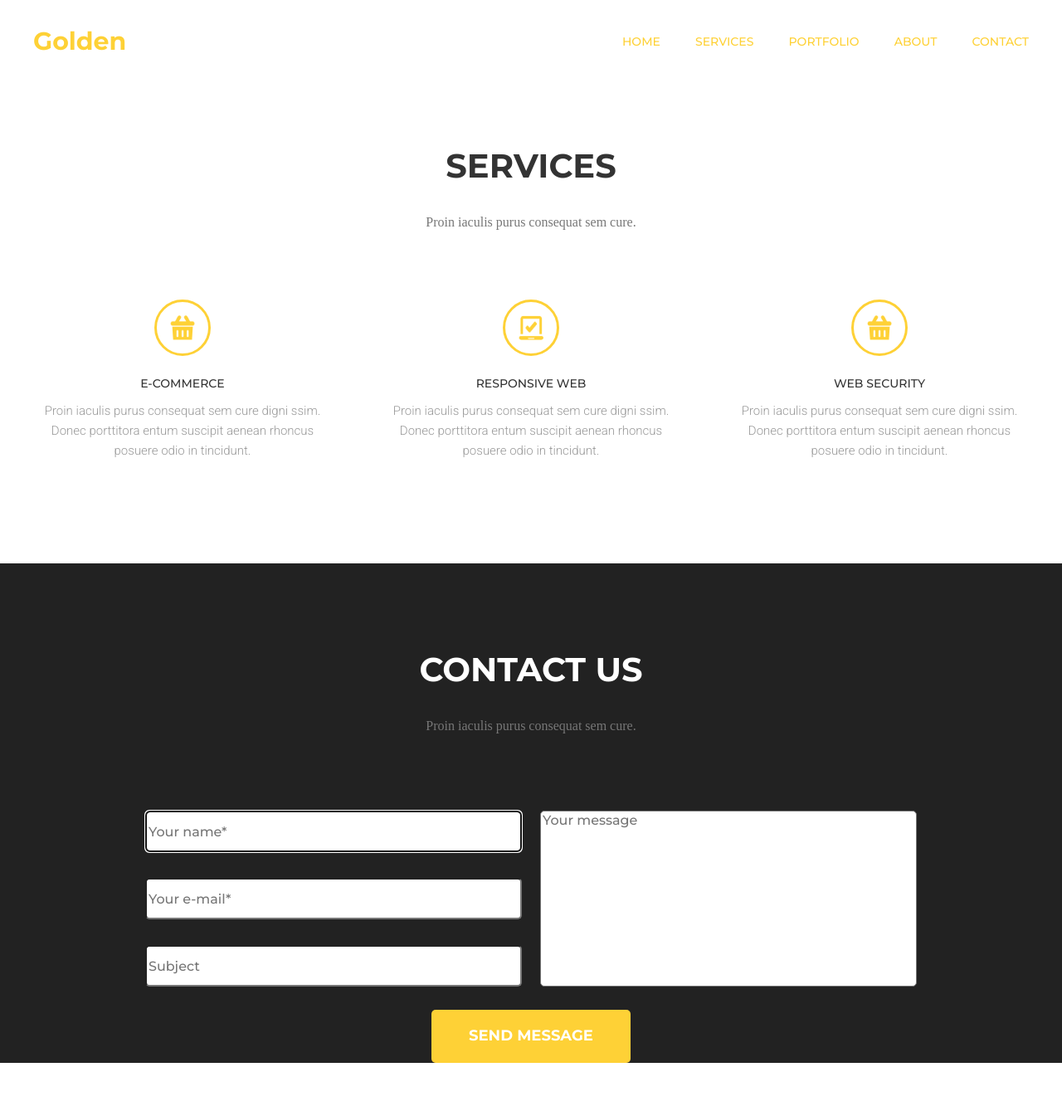
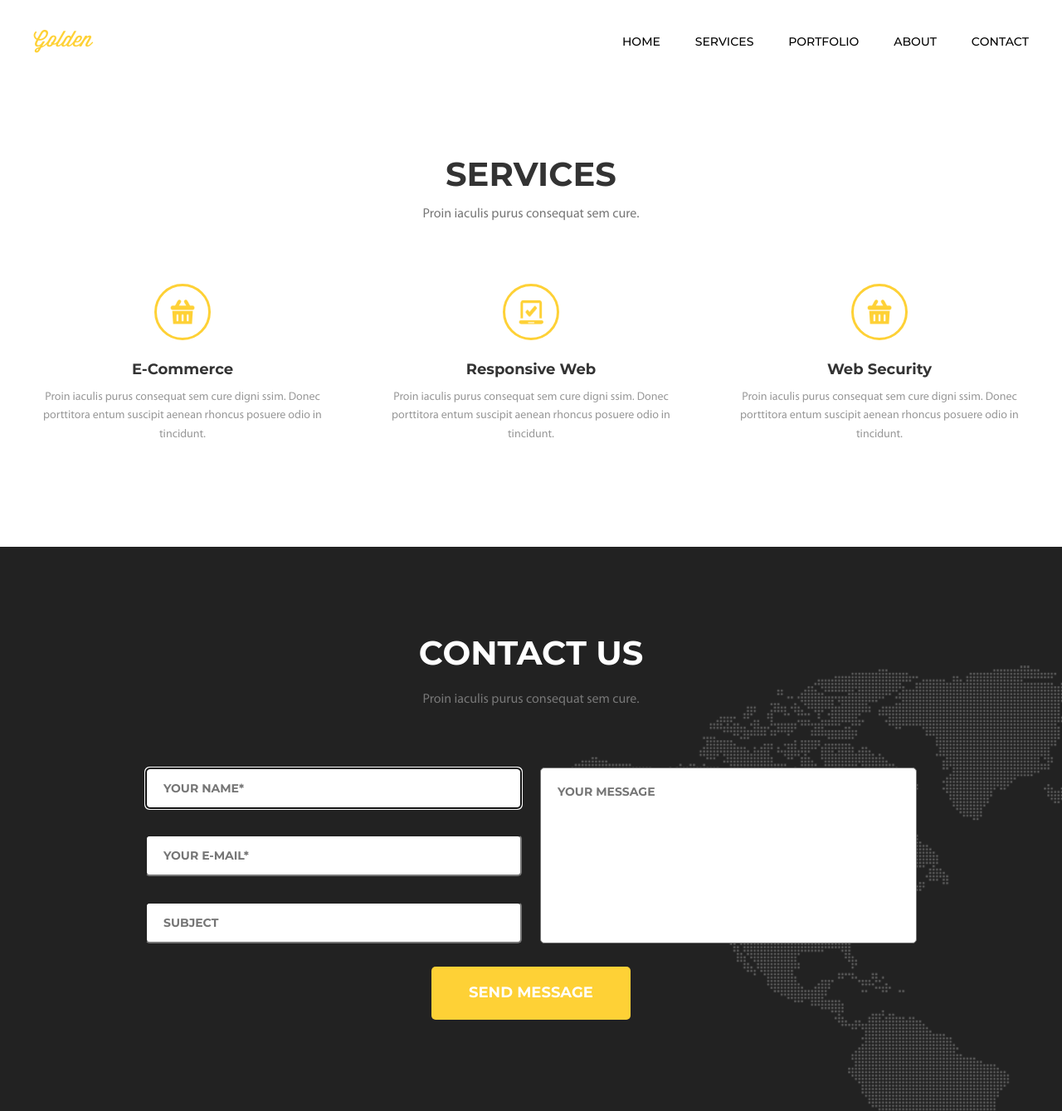
Before and after one commit to yatsinoa/Homeworks, a plain HTML site: page Homework 7/index.html in a window 1280 px wide. Shown: the whole page at 83% size. Before the commit the page ends 1281 px from the top, so only its background shows below. Drawn offline with nearby package versions, Linux system fonts and the light colour scheme.

Commit message:
7 homework

```diff
--- a/Homework 7/css/styles.css
+++ b/Homework 7/css/styles.css
@@ -1,3 +1,28 @@
+@font-face {
+    font-family: 'Wisdom Script Regular';
+    font-style: normal;
+    font-weight: normal;
+    src: local('Wisdom Script Regular'), url('../fonts/Wisdom_Script_AJ.woff') format('woff');
+    }
+@font-face {
+    font-family: 'Montserrat Medium';
+    font-style: normal;
+    font-weight: normal;
+    src: local('Montserrat Medium'), url('../fonts/Montserrat-Medium.woff') format('woff');
+    }
+@font-face {
+    font-family: 'Montserrat Bold';
+    font-style: normal;
+    font-weight: normal;
+    src: local('Montserrat Bold'), url('../fonts/Montserrat-Bold.woff') format('woff');
+    }
+@font-face {
+    font-family: 'Myriad Pro Regular';
+    font-style: normal;
+    font-weight: normal;
+    src: local('Myriad Pro Regular'), url('../fonts/MYRIADPRO-REGULAR.woff') format('woff');
+    }
+
 html {
     box-sizing: border-box;
 }
@@ -7,7 +32,7 @@ html {
 }
 
 body {
-    font-family: 'Montserrat', sans-serif;
+    font-family: 'Montserrat Medium', sans-serif;
     margin: 0;
 }
 
@@ -30,10 +55,10 @@ img {
     margin: 0 auto;
 }
 .site-logo p {
-    font-size: 30px;
-    font-family: "Montserrat";
+    font-size: 26px;
+    font-family: "Wisdom Script Regular";
     color: #fed136;
-    font-weight: bold;
+    font-weight: normal;
     line-height: 1;
 }
 
@@ -51,16 +76,16 @@ img {
 .navigation-list a {
     text-decoration: none;
     font-size: 14px;
-    font-family: "Montserrat";
-    color:#fed136;
+    font-family: "Montserrat Medium";
+    color: black;
     text-transform: uppercase;
     line-height: 1.2;
     text-align: center;
+    transition: 0,5s;
 }
 
 .navigation-list a:hover {
     color: #fed136;
-    border-bottom: 2px solid #f38181;
 }
 .services-main{
     display: flex;
@@ -68,28 +93,28 @@ img {
     width: 100%;
     align-items: baseline;
     margin: 0 auto;
-    margin-top: 80px;
+    margin-top: 90px;
+    margin-bottom: 76px;
 }
 
 .services-banner-header{
     font-size: 40px;
-    font-family: "Montserrat";
+    font-family: "Montserrat Bold";
     color: rgb(51, 51, 51);
     font-weight: bold;
     text-transform: uppercase;
     line-height: 1;
     text-align: center;
     margin: 0 auto;
-    margin-bottom: 40px;
+    margin-bottom: 20px;
 }
 .services-banner-description {
     font-size: 16px;
-    font-family: "DroidSerif";
+    font-family: "Myriad Pro Regular";
     color: rgb(119, 119, 119);
     line-height: 1;
     text-align: center;
     margin: 0 auto;
-    margin-bottom: 20px;
 }
 
 .services-provided {
@@ -101,10 +126,6 @@ img {
     flex-direction: row;
     flex-wrap: wrap;
     justify-content: space-between;
-}
-.services-provided li:nth-child(-n+3) {
-    margin-top: 65px;
-
 }
 .service-item {
     width: 30%;
@@ -134,27 +155,28 @@ img {
 
 }
 .service-item-description p {
-    font-size: 14px;
-    font-family: "Montserrat";
+    font-size: 18px;
+    font-family: "Montserrat Bold";
     color: rgb(51, 51, 51);
-    text-transform: uppercase;
     line-height: 1;
     margin: 0;
     margin-top: 26px;
     text-align: center;
 }
 .service-item-description article {
-    font-size: 15px;
-    font-family: "Roboto";
+    font-size: 14px;
+    font-family: "Myriad Pro Regular";
     color: rgb(153, 153, 153);
     line-height: 1.6;
     margin-top: 14px;
     text-align: center;
-
 }
 .contact-us-form-container {
-    background-color: #222222;
-    background-image: url(img/Map_Image.png);
+    background: url(../img/Map_Image.png), #222222;
+    background-position: bottom right;
+    background-repeat: no-repeat;
+    object-fit: cover;
+
 }
 .contact-us-banner{
     display: flex;
@@ -167,23 +189,22 @@ img {
 
 .contact-us-header{
     font-size: 40px;
-    font-family: "Montserrat";
+    font-family: "Montserrat Bold";
     color:rgb(255, 255, 255);
     font-weight: bold;
     text-transform: uppercase;
     line-height: 1;
     text-align: center;
     margin: 0 auto;
-    margin-bottom: 40px;
+    margin-bottom: 28px;
 }
 .contact-us-description {
     font-size: 16px;
-    font-family: "DroidSerif";
+    font-family: "Myriad Pro Regular";
     color: rgb(119, 119, 119);
     line-height: 1;
     text-align: center;
     margin: 0 auto;
-    margin-bottom: 20px;
 }
 .contact-us-section {
     display: flex;
@@ -208,18 +229,30 @@ img {
     height: 50px;
     width: 454px;
     border-radius: 5px;
+    padding-left: 20px;
+    font-size: 14px;
+    font-family: "Montserrat Bold";
+    color: rgb(187, 187, 187);
+    text-transform: uppercase;
 }
 .contact-us-section textarea{
     margin-left: 22px;
     height: 212px;
     width: 454px;
     border-radius: 5px;
+    font-size: 14px;
+    font-family: "Montserrat Bold";
+    color: rgb(187, 187, 187);
+    text-transform: uppercase;
+    padding-left: 20px;
+    padding-top: 20px;
 }
-.contact-us-form button {
+.contact-us-form button{
     height: 64px;
     width: 240px;
     border: none;
     border-radius: 5px;
+    margin-bottom: 110px;
     background-color: #fed136;
     color: white;
     margin-top: 28px;
--- a/Homework 7/index.html
+++ b/Homework 7/index.html
@@ -97,7 +97,7 @@
                 </div>
             </div>
             <div class="contact-us-form-container">
-                <div class="contact-us-form-container container">
+                <div class="contact-us-form-container-inner container">
                     <div class="contact-us-banner">
                         <h1 class="contact-us-header">Contact us</h1>
                         <p class="contact-us-description">Proin iaculis purus consequat sem cure.</p>
```
Also changed, not shown: Homework 7/fonts/MYRIADPRO-REGULAR.woff (added), Homework 7/fonts/Montserrat-Bold.woff (added), Homework 7/fonts/Montserrat-Medium.woff (added), Homework 7/fonts/Wisdom_Script_AJ.woff (added).
